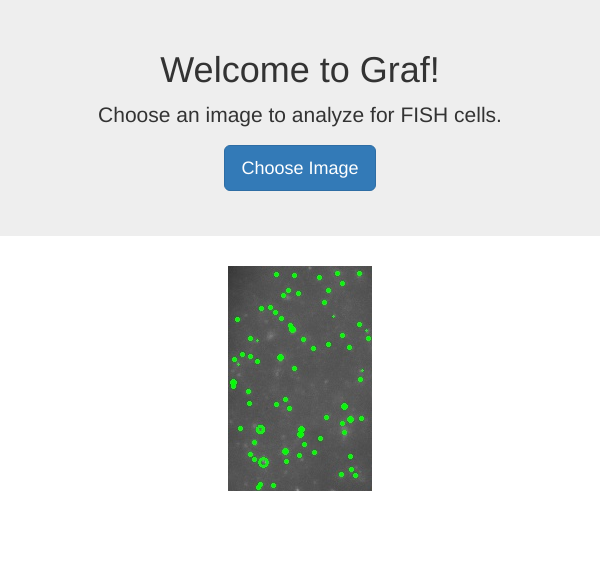
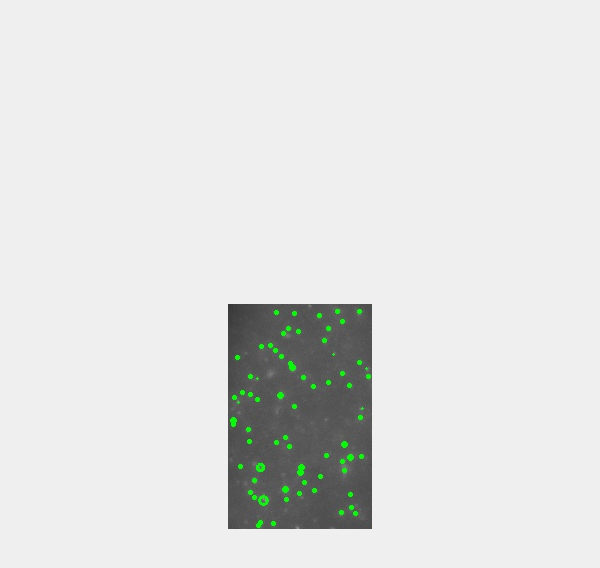
Before and after one commit to diptodip/graf, an Electron app: page image.html in a window 600 px wide. Drawn offline with nearby package versions, Linux system fonts and the light colour scheme.

Commit message:
Slight appearance improvement.

```diff
--- a/index.html
+++ b/image.html
@@ -9,6 +9,7 @@
 
         <!-- Bootstrap -->
         <link href="node_modules/bootstrap/dist/css/bootstrap.min.css" rel="stylesheet">
+        <link href="main.css" rel="stylesheet">
 
         <!-- HTML5 shim and Respond.js for IE8 support of HTML5 elements and media queries -->
         <!-- WARNING: Respond.js doesn't work if you view the page via file:// -->
@@ -18,15 +19,10 @@
         <![endif]-->
     </head>
     <body>
-        <div class="jumbotron center-block">
+        <div class="jumbotron center-block no-image">
             <div class="container center-block" style="text-align:center;">
-                <h1>Welcome to Graf!</h1>
-                <p>Choose an image to analyze for FISH cells.</p>
-                <p><a class="btn btn-primary btn-lg" href="#" role="button">Choose Image</a></p>
+                <img src="output/output.jpg" alt="Chosen image for FISH analysis.">
             </div>
-        </div>
-        <div class="container center-block" style="text-align:center;">
-            <img src="output/output.jpg" alt="FISH cells detected and highlighted.">
         </div>
 
         <!-- jQuery (necessary for Bootstrap's JavaScript plugins) -->
--- /dev/null
+++ b/main.css
@@ -0,0 +1,17 @@
+body {
+    background-color: #efefef;
+}
+
+.jumbotron {
+    background: none !important;
+}
+
+.no-image {
+    position:fixed;
+    top: 50%;
+    left: 50%;
+    width:30em;
+    height:18em;
+    margin-top: -9em; /*set to a negative number 1/2 of your height*/
+    margin-left: -15em; /*set to a negative number 1/2 of your width*/
+}
--- a/main.js
+++ b/main.js
@@ -7,8 +7,8 @@ const BrowserWindow = electron.BrowserWindow;
 let mainWindow;
 
 function createWindow() {
-    mainWindow = new BrowserWindow({width: 800, height: 600});
-    mainWindow.loadURL('file://' + __dirname + '/index.html');
+    mainWindow = new BrowserWindow({width: 600, height: 600});
+    mainWindow.loadURL('file://' + __dirname + '/no_image.html');
     mainWindow.on('closed', function() {
         mainWindow = null;
     });
```
Also changed, not shown: no_image.html (added, +35 -0 lines).
